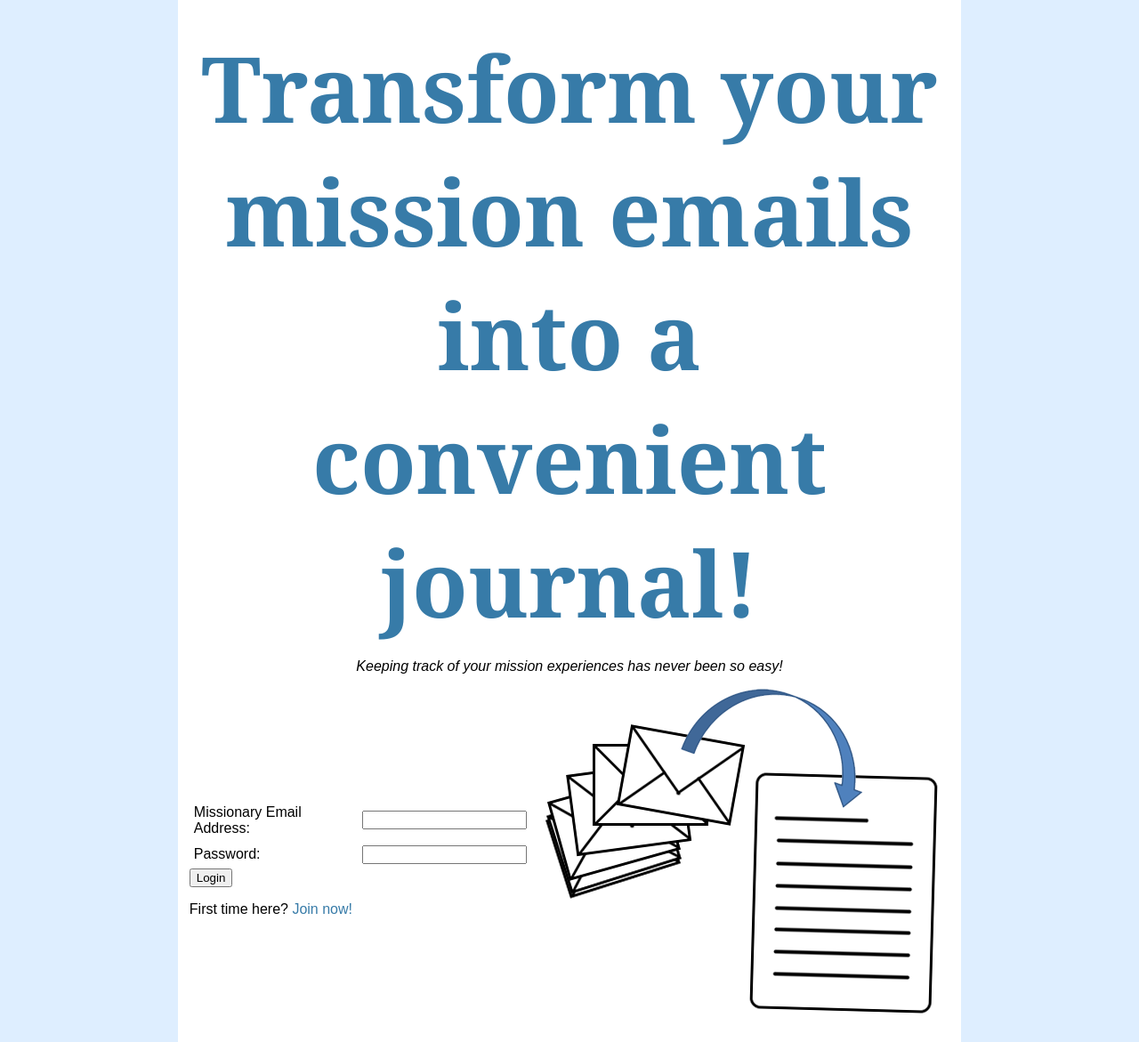
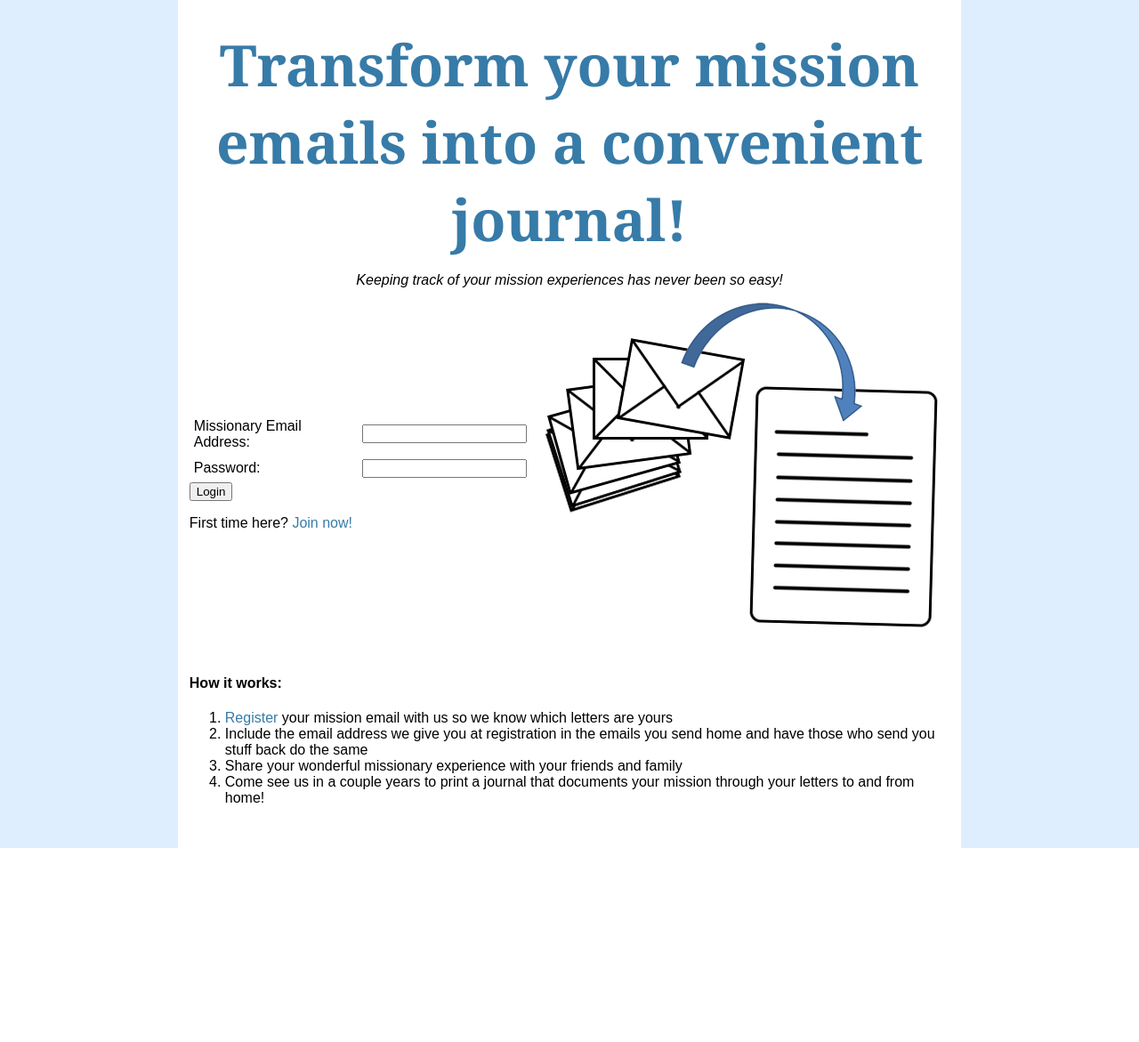
Before and after one commit to tduck/mission-email-journal, a Flask app: page / in a window 1280 px wide. Shown: the part 162-1333 px from the top of the page at 89% size. After the commit the page ends 1115 px from the top, so only its background shows below. Run offline with Flask 2, Linux system fonts and the light colour scheme.

Commit message:
Slight Landing Page change

```diff
--- a/templates/landing.html
+++ b/templates/landing.html
@@ -1,7 +1,7 @@
 <!-- extend from base layout -->
 {% extends "layout.html" %}
 {% block content %}
-<h2 style="text-align:center; font-size:8.0vw;">Transform your mission emails into a convenient journal!</h3>
+<h2 style="text-align:center; font-size:8.0vmin;">Transform your mission emails into a convenient journal!</h3>
 <p style="text-align:center;"><i>Keeping track of your mission experiences has never been so easy!</i></p>
 <p style="color:red">{{ message }}</p>
 
```
